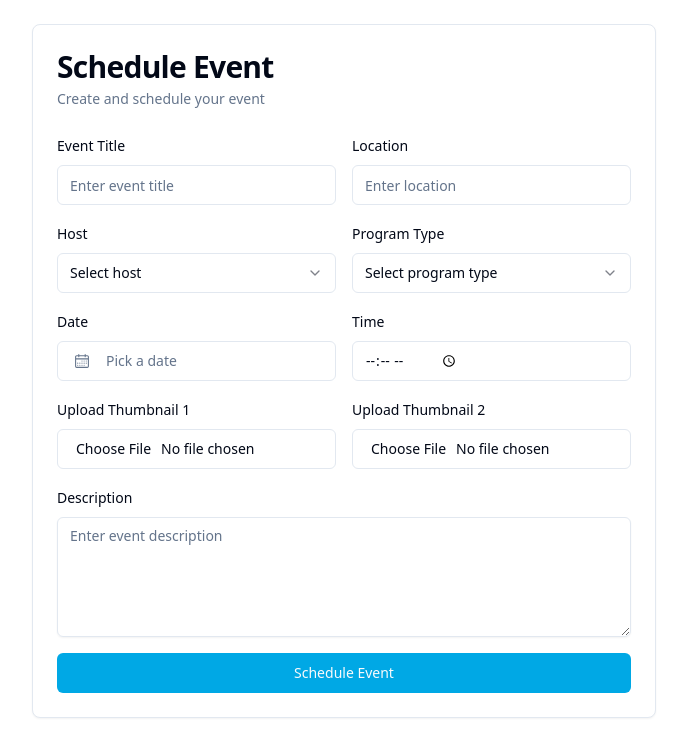
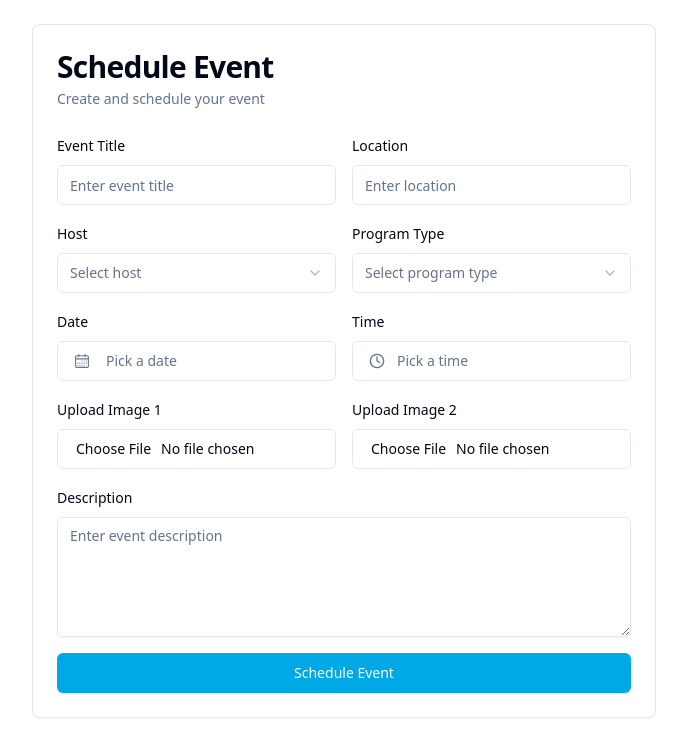
Before and after one commit to mirajspk/event-notif, a React (Vite) app in the folder frontend/: page / in a window 1280 px wide. Shown: the top 756 px of the page, without its empty margins (296-983 px from the left). Built offline with nearby package versions, Linux system fonts and the light colour scheme.

Commit message:
add time picker and edit

```diff
--- a/frontend/package.json
+++ b/frontend/package.json
@@ -16,6 +16,7 @@
     "@radix-ui/react-popover": "^1.1.5",
     "@radix-ui/react-select": "^2.1.5",
     "@radix-ui/react-slot": "^1.1.1",
+    "chrono-node": "^2.7.8",
     "class-variance-authority": "^0.7.1",
     "clsx": "^2.1.1",
     "date-fns": "^3.6.0",
@@ -32,9 +33,10 @@
   },
   "devDependencies": {
     "@eslint/js": "^9.13.0",
+    "@types/date-fns": "^2.5.3",
     "@types/node": "^22.10.1",
-    "@types/react": "^18.3.12",
-    "@types/react-dom": "^18.3.1",
+    "@types/react": "^18.3.18",
+    "@types/react-dom": "^18.3.5",
     "@vitejs/plugin-react": "^4.3.3",
     "autoprefixer": "^10.4.20",
     "eslint": "^9.13.0",
--- a/frontend/src/components/event-schedule.jsx
+++ b/frontend/src/components/event-schedule.jsx
@@ -8,7 +8,7 @@ import { Form, FormControl, FormField, FormItem, FormLabel, FormMessage } from "
 import { Input } from "@/components/ui/input";
 import { Textarea } from "@/components/ui/textarea";
 import { Card, CardHeader, CardTitle, CardDescription, CardContent } from "@/components/ui/card";
-import { eventSchema } from "@/lib/schedule-schema";
+import { eventSchema } from "@/lib/schedule-schema"; // Import your Zod schema
 import { Icons } from "./ui/icons";
 import { DatePickerDemo } from "./ui/date-picker";
 import {
@@ -18,6 +18,7 @@ import {
   SelectContent,
   SelectItem,
 } from "@/components/ui/select";
+import TimePicker from "./ui/time-picker"; // Import the TimePicker component
 
 export default function ScheduleEventForm() {
   const [isLoading, setIsLoading] = useState(false);
@@ -26,8 +27,8 @@ export default function ScheduleEventForm() {
     resolver: zodResolver(eventSchema),
     defaultValues: {
       eventTitle: "",
-      date: "",
-      time: "",
+      date: new Date(),
+      time: "", // Time will be handled by TimePicker
       location: "",
       thumbnail1: undefined,
       thumbnail2: undefined,
@@ -41,7 +42,9 @@ export default function ScheduleEventForm() {
     setIsLoading(true);
     try {
       await new Promise((resolve) => setTimeout(resolve, 2000));
+
       console.log(values);
+
     } finally {
       setIsLoading(false);
     }
@@ -57,7 +60,7 @@ export default function ScheduleEventForm() {
         <CardContent>
           <Form {...form}>
             <form onSubmit={form.handleSubmit(onSubmit)} className="space-y-4">
-
+              {/* Event Title and Location */}
               <div className="flex gap-4">
                 <FormField
                   control={form.control}
@@ -96,7 +99,7 @@ export default function ScheduleEventForm() {
                 />
               </div>
 
-
+              {/* Host and Program Type */}
               <div className="flex gap-4">
                 <FormField
                   control={form.control}
@@ -155,7 +158,7 @@ export default function ScheduleEventForm() {
                 />
               </div>
 
-              {/* Rest of the form fields */}
+              {/* Date and Time */}
               <div className="flex gap-4">
                 <FormField
                   control={form.control}
@@ -167,6 +170,8 @@ export default function ScheduleEventForm() {
                         <DatePickerDemo
                           {...field}
                           disabled={isLoading}
+                          selected={form.watch("date")}
+                          onSelect={(date) => form.setValue("date", date)}
                         />
                       </FormControl>
                       <FormMessage />
@@ -181,10 +186,10 @@ export default function ScheduleEventForm() {
                     <FormItem className="flex-1">
                       <FormLabel>Time</FormLabel>
                       <FormControl>
-                        <Input
-                          type="time"
-                          {...field}
+                        <TimePicker
+                          onTimeChange={(time) => field.onChange(time)} // Pass the selected time to react-hook-form
                           disabled={isLoading}
+                          className="w-full" // Ensure TimePicker takes full width
                         />
                       </FormControl>
                       <FormMessage />
@@ -193,13 +198,14 @@ export default function ScheduleEventForm() {
                 />
               </div>
 
+              {/* Thumbnails */}
               <div className="flex gap-4">
                 <FormField
                   control={form.control}
-                  name="thumbnail1"
+                  name="img1"
                   render={({ field }) => (
                     <FormItem className="flex-1">
-                      <FormLabel>Upload Thumbnail 1</FormLabel>
+                      <FormLabel>Upload Image 1</FormLabel>
                       <FormControl>
                         <Input
                           type="file"
@@ -215,10 +221,10 @@ export default function ScheduleEventForm() {
 
                 <FormField
                   control={form.control}
-                  name="thumbnail2"
+                  name="img2"
                   render={({ field }) => (
                     <FormItem className="flex-1">
-                      <FormLabel>Upload Thumbnail 2</FormLabel>
+                      <FormLabel>Upload Image 2</FormLabel>
                       <FormControl>
                         <Input
                           type="file"
@@ -233,6 +239,7 @@ export default function ScheduleEventForm() {
                 />
               </div>
 
+              {/* Description */}
               <FormField
                 control={form.control}
                 name="description"
@@ -252,6 +259,7 @@ export default function ScheduleEventForm() {
                 )}
               />
 
+              {/* Submit Button */}
               <Button className="w-full bg-[#00A8E5] hover:bg-[#4299cc]" type="submit" disabled={isLoading}>
                 {isLoading ? (
                   <>
--- a/frontend/src/components/ui/select.jsx
+++ b/frontend/src/components/ui/select.jsx
@@ -14,7 +14,7 @@ const SelectTrigger = React.forwardRef(({ className, children, ...props }, ref)
   <SelectPrimitive.Trigger
     ref={ref}
     className={cn(
-      "flex h-10 w-full items-center justify-between rounded-md border border-input bg-background px-3 py-2 text-sm ring-offset-background placeholder:text-muted-foreground focus:outline-none focus:ring-2 focus:ring-ring focus:ring-offset-2 disabled:cursor-not-allowed disabled:opacity-50 [&>span]:line-clamp-1",
+      "flex h-10 w-full items-center justify-between rounded-md border border-input bg-background px-3 py-2 text-sm ring-offset-background data-[placeholder]:text-muted-foreground focus:outline-none focus:ring-2 focus:ring-ring focus:ring-offset-2 disabled:cursor-not-allowed disabled:opacity-50 [&>span]:line-clamp-1",
       className
     )}
     {...props}>
--- /dev/null
+++ b/frontend/src/components/ui/time-picker.jsx
@@ -0,0 +1,94 @@
+import React, { useState } from 'react';
+import { Select, SelectContent, SelectItem, SelectTrigger, SelectValue } from './select.jsx';
+import { Button } from './button.jsx'; // Assuming you have a Button component from shadcn/ui
+import { Popover, PopoverTrigger, PopoverContent } from './popover.jsx'; // Assuming you have a Popover component from shadcn/ui
+import { Clock } from 'lucide-react'; // For the time icon
+
+const TimePicker = ({ onTimeChange, disabled, className }) => {
+  const [isOpen, setIsOpen] = useState(false);
+  const [selectedTime, setSelectedTime] = useState('');
+  const [selectedAmPm, setSelectedAmPm] = useState('');
+
+  // Generate time options with 15-minute intervals
+  const generateTimeOptions = () => {
+    const times = [];
+    for (let hour = 1; hour <= 12; hour++) {
+      for (let minute = 0; minute < 60; minute += 15) {
+        const time = `${hour}:${minute === 0 ? '00' : minute}`;
+        times.push(time);
+      }
+    }
+    return times;
+  };
+
+  const timeOptions = generateTimeOptions();
+  const amPmOptions = ['AM', 'PM'];
+
+  // Handle time selection
+  const handleTimeChange = (value) => {
+    setSelectedTime(value);
+    if (selectedAmPm) {
+      onTimeChange(`${value} ${selectedAmPm}`); // Pass the selected time and AM/PM to the parent
+      setIsOpen(false); // Close the popup
+    }
+  };
+
+  // Handle AM/PM selection
+  const handleAmPmChange = (value) => {
+    setSelectedAmPm(value);
+    if (selectedTime) {
+      onTimeChange(`${selectedTime} ${value}`); // Pass the selected time and AM/PM to the parent
+      setIsOpen(false); // Close the popup
+    }
+  };
+
+  return (
+    <Popover open={isOpen} onOpenChange={setIsOpen}>
+      <PopoverTrigger asChild>
+        <Button
+          variant="outline"
+          className={`flex items-center gap-2 w-full ${className}`} // Ensure full width
+          disabled={disabled}
+        >
+          <Clock className="h-4 w-4 text-muted-foreground" /> {/* Time icon */}
+          <span className="flex-1 text-left ml-1">
+            {selectedTime && selectedAmPm ? `${selectedTime} ${selectedAmPm}` : <span className='text-muted-foreground'>Pick a time</span>}
+          </span>
+        </Button>
+      </PopoverTrigger>
+      <PopoverContent className="w-[var(--radix-popover-trigger-width)] p-4"> {/* Match the width of the trigger */}
+        <div className="flex gap-2"> {/* Side-by-side selects */}
+          {/* Time Select */}
+          <Select onValueChange={handleTimeChange} value={selectedTime}>
+            <SelectTrigger className="flex-1">
+              <SelectValue placeholder="1:00" /> {/* Default placeholder */}
+            </SelectTrigger>
+            <SelectContent>
+              {timeOptions.map((time, index) => (
+                <SelectItem key={index} value={time}>
+                  {time}
+                </SelectItem>
+              ))}
+            </SelectContent>
+          </Select>
+
+          {/* AM/PM Select */}
+          <Select onValueChange={handleAmPmChange} value={selectedAmPm}>
+            <SelectTrigger className="w-[100px]"> {/* Fixed width for AM/PM select */}
+              <SelectValue placeholder="AM" /> {/* Default placeholder */}
+            </SelectTrigger>
+            <SelectContent>
+              {amPmOptions.map((option, index) => (
+                <SelectItem key={index} value={option}>
+                  {option}
+                </SelectItem>
+              ))}
+            </SelectContent>
+          </Select>
+        </div>
+      </PopoverContent>
+    </Popover>
+  );
+};
+
+export default TimePicker;
--- a/frontend/src/lib/schedule-schema.js
+++ b/frontend/src/lib/schedule-schema.js
@@ -2,11 +2,12 @@ import { z } from "zod"
 
 export const eventSchema = z.object({
   eventTitle: z.string().min(1, "Event title is required"),
-  date: z.string().min(1, "Date is required"),
+
+  date: z.coerce.date(),
   time: z.string().min(1, "Time is required"),
   location: z.string().min(1, "Location is required"),
-  thumbnail1: z.instanceof(File).optional(),
-  thumbnail2: z.instanceof(File).optional(),
+  img1: z.instanceof(File).optional(),
+  img2: z.instanceof(File).optional(),
   description: z.string().min(1, "Description is required"),
   host: z.string().min(1, "Host is required"),
   programType: z.string().min(1,"Program type is required")
--- a/frontend/tailwind.config.js
+++ b/frontend/tailwind.config.js
@@ -53,5 +53,8 @@ export default {
   		}
   	}
   },
+  extend:{
+	placeholder: ['responsive', 'focus'],
+  },
   plugins: [require("tailwindcss-animate")],
 }
```
Also changed, not shown: 1 other file (tests, documents, lock files or other folders).
